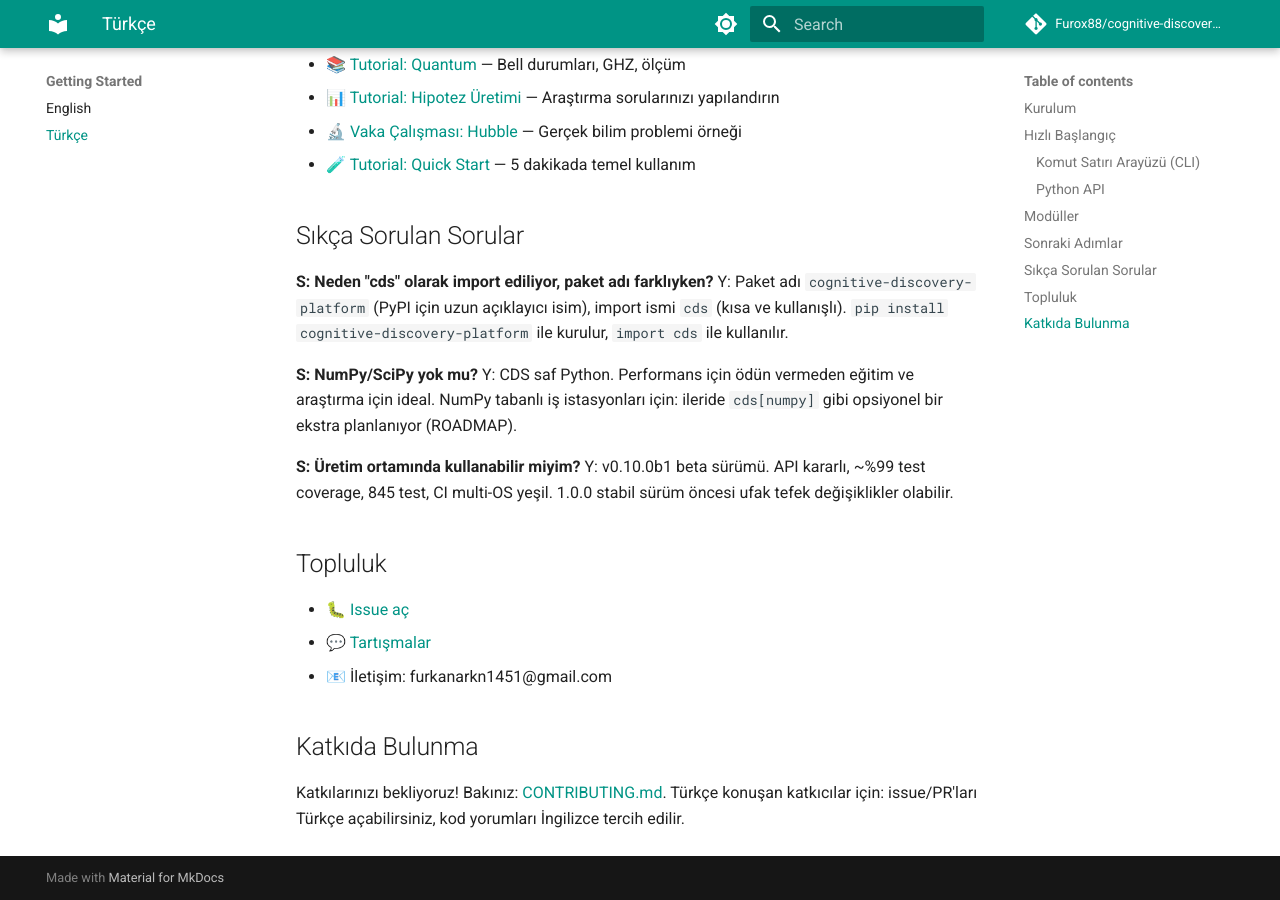
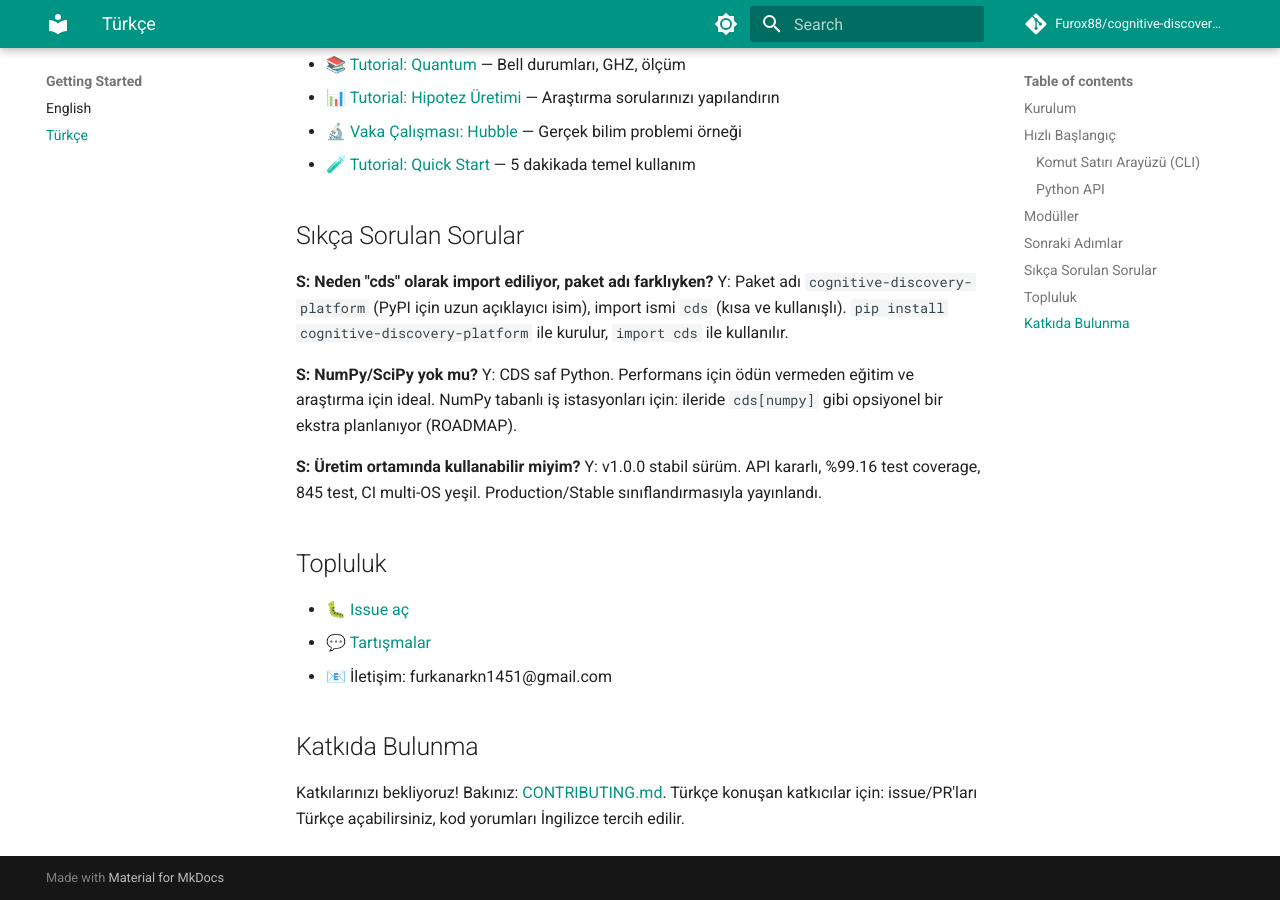
Before and after one commit to Furox88/cognitive-discovery-system, an MkDocs documentation site: the page built from docs/getting-started.tr.md, in a window 1280 px wide and 900 px high, scrolled down 2162 px. Built offline with MkDocs 1.6.1 and Material for MkDocs 9.7.7, drawn with Linux system fonts in a browser that asks for light colours; comment, search, counter and statistics services are not loaded.

Commit message:
release: v1.0.0 — stable release, Production/Stable classifier
Promote cognitive-discovery-platform from beta to its first stable
release. All five subsystems of the v1.0 completion spec are
implemented, gated, and verified: 99.16% statement coverage (845
tests), zero mypy errors, clean ruff, strict mkdocs build.

Bumped across every version-carrying surface:
- pyproject.toml: 0.10.0b2 -> 1.0.0; classifier 4-Beta -> 5-Production/Stable
- src/cds/_version.py: __version__ + __version_tuple__
- CITATION.cff: version + date-released (2026-06-18)
- README.md: drop 'beta' notice, refresh Latest Update for v1.0
- docs/getting-started.tr.md: rewrite production-readiness Q&A for 1.0
- CHANGELOG.md: add [v1.0.0] section summarising the completion work

```diff
--- a/docs/getting-started.tr.md
+++ b/docs/getting-started.tr.md
@@ -90,7 +90,7 @@
 Y: CDS saf Python. Performans için ödün vermeden eğitim ve araştırma için ideal. NumPy tabanlı iş istasyonları için: ileride `cds[numpy]` gibi opsiyonel bir ekstra planlanıyor (ROADMAP).
 
 **S: Üretim ortamında kullanabilir miyim?**
-Y: v0.10.0b1 beta sürümü. API kararlı, ~%99 test coverage, 845 test, CI multi-OS yeşil. 1.0.0 stabil sürüm öncesi ufak tefek değişiklikler olabilir.
+Y: v1.0.0 stabil sürüm. API kararlı, %99.16 test coverage, 845 test, CI multi-OS yeşil. Production/Stable sınıflandırmasıyla yayınlandı.
 
 ## Topluluk
 
--- a/pyproject.toml
+++ b/pyproject.toml
@@ -1,6 +1,6 @@
 [project]
 name = "cognitive-discovery-platform"
-version = "0.10.0b2"
+version = "1.0.0"
 description = "Pure Python computational science platform — quantum simulation, FFT, optimization, probability, statistics, and more."
 readme = "README.md"
 license = {text = "MIT"}
@@ -10,7 +10,7 @@
 ]
 keywords = ["quantum", "fft", "optimization", "probability", "statistics", "scientific-computing", "signal-processing", "pure-python", "graph-theory", "monte-carlo", "differential-equations", "linear-algebra"]
 classifiers = [
-    "Development Status :: 4 - Beta",
+    "Development Status :: 5 - Production/Stable",
     "Intended Audience :: Science/Research",
     "License :: OSI Approved :: MIT License",
     "Programming Language :: Python :: 3",
--- a/src/cds/_version.py
+++ b/src/cds/_version.py
@@ -6,5 +6,5 @@
 
 __all__ = ["__version__", "version", "__version_tuple__", "version_tuple"]
 
-__version__ = version = "0.10.0b2"
-__version_tuple__ = version_tuple = (0, 10, 0, "b2")
+__version__ = version = "1.0.0"
+__version_tuple__ = version_tuple = (1, 0, 0)
```
Also changed, not shown: CHANGELOG.md (+37 -0 lines), README.md (+2 -2 lines), 1 other file.
